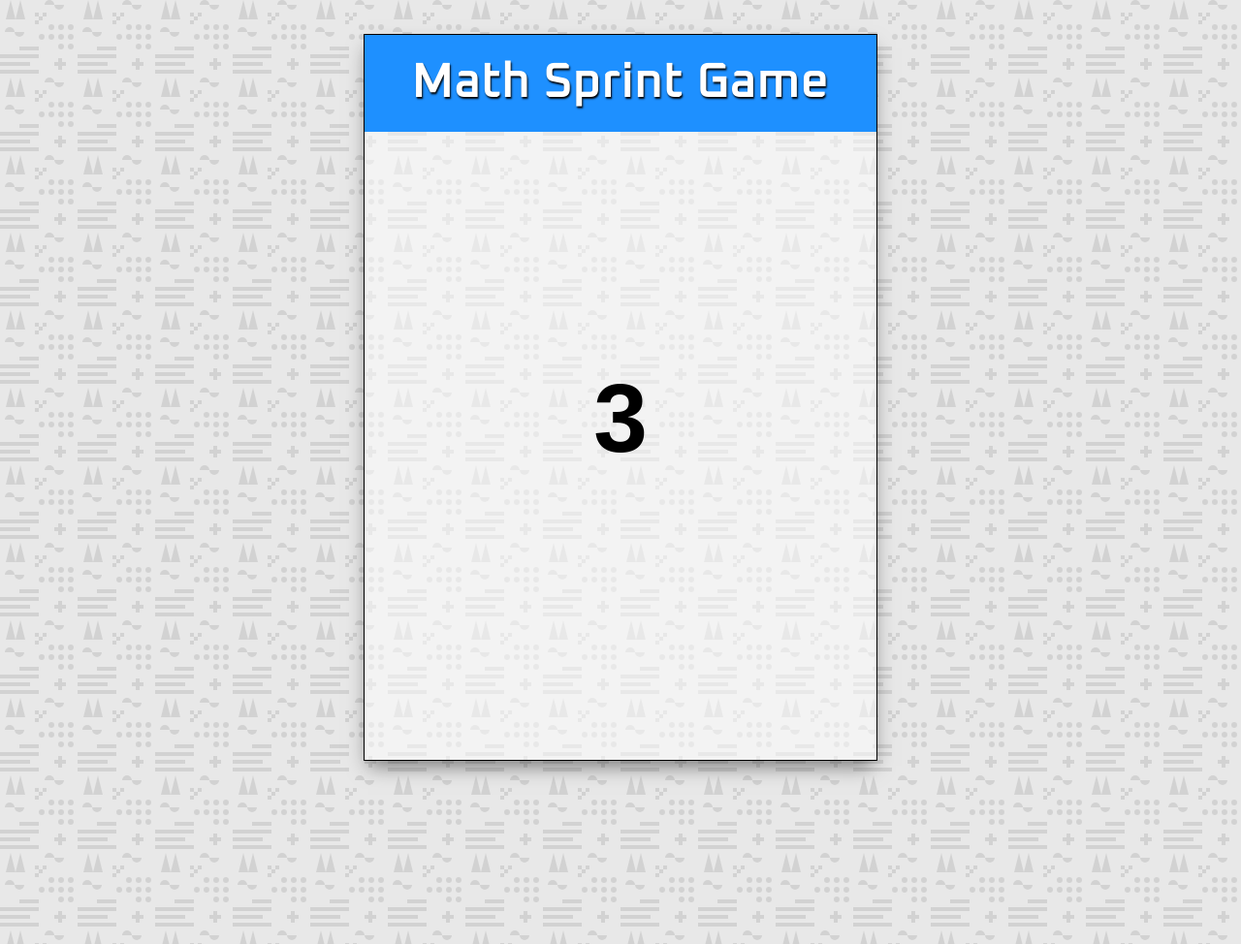
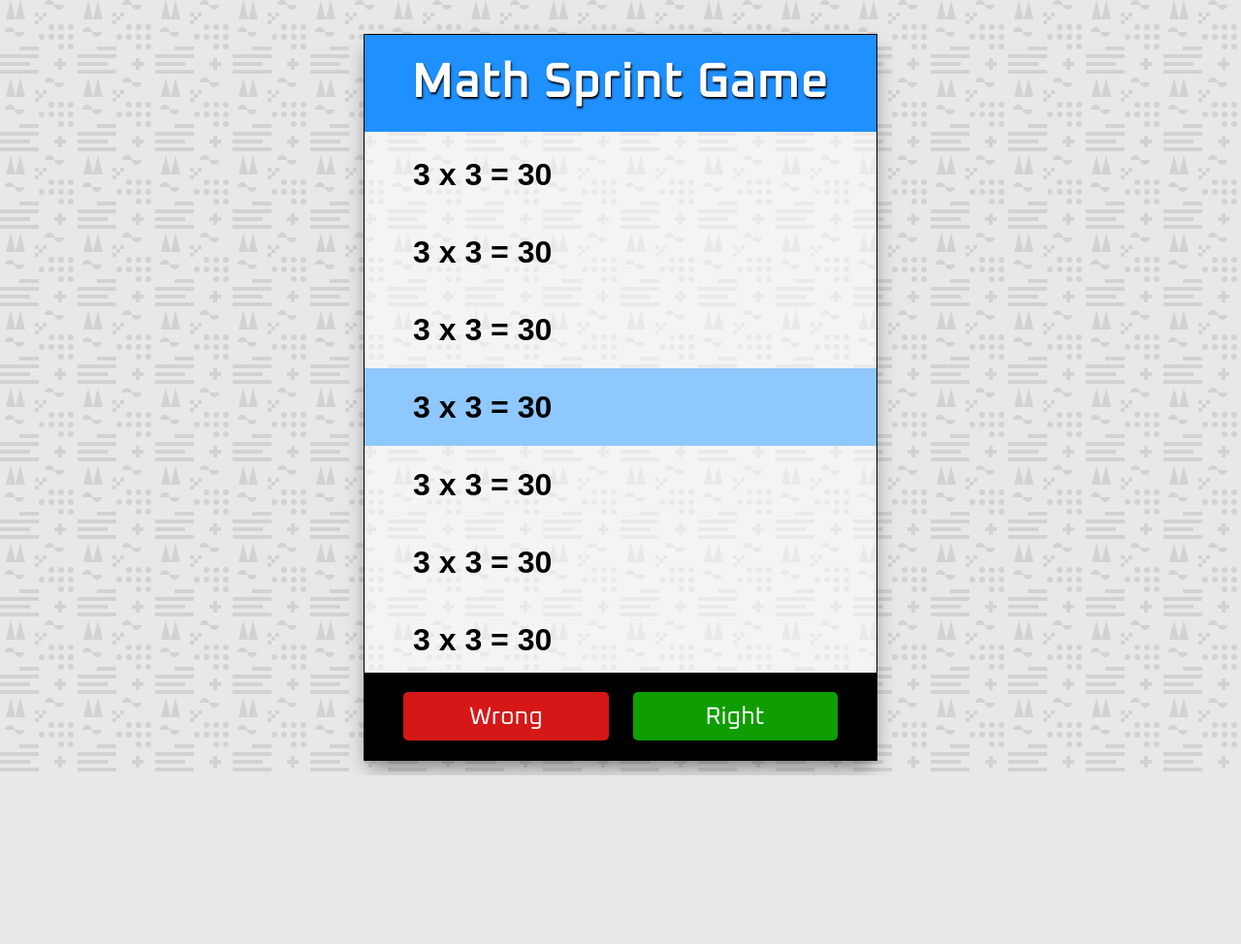
Before and after one commit to ChesterCabahug/m-sprint, a plain HTML site: page index.html in a window 1280 px wide. Shown: the whole page at 97% size. After the commit the page ends 800 px from the top, so only its background shows below. Drawn offline with Linux system fonts and the light colour scheme; a web font is replaced by a local one.

Commit message:
game page created

```diff
--- a/index.html
+++ b/index.html
@@ -66,8 +66,53 @@
 
 
         <!-- Countdown page -->
-        <div class="card" id="countdown-page">
+        <div class="card" id="countdown-page" hidden>
             <h1 class="countdown">3</h1>
+        </div>
+
+        <!-- game page -->
+        <div class="card" id="game-page">
+            <!-- item container -->
+            <div class="item-container">
+                <div class="selected-item">
+
+                </div>
+                <div class="item">
+                    <h1>3 x 3 = 30</h1>
+                </div>
+                <div class="item">
+                    <h1>3 x 3 = 30</h1>
+                </div>
+                <div class="item">
+                    <h1>3 x 3 = 30</h1>
+                </div>
+                <div class="item">
+                    <h1>3 x 3 = 30</h1>
+                </div>
+                <div class="item">
+                    <h1>3 x 3 = 30</h1>
+                </div>
+                <div class="item">
+                    <h1>3 x 3 = 30</h1>
+                </div>
+                <div class="item">
+                    <h1>3 x 3 = 30</h1>
+                </div>
+                <div class="item">
+                    <h1>3 x 3 = 30</h1>
+                </div>
+                <div class="item">
+                    <h1>3 x 3 = 30</h1>
+                </div>
+                <div class="item">
+                    <h1>3 x 3 = 30</h1>
+                </div>
+            </div>
+            <!-- Right / wrong buttons -->
+            <div class="item-footer">
+                <button class="wrong">Wrong</button>
+                <button class="right">Right</button>
+            </div>
         </div>
     </div>
     <!-- Script -->
```
